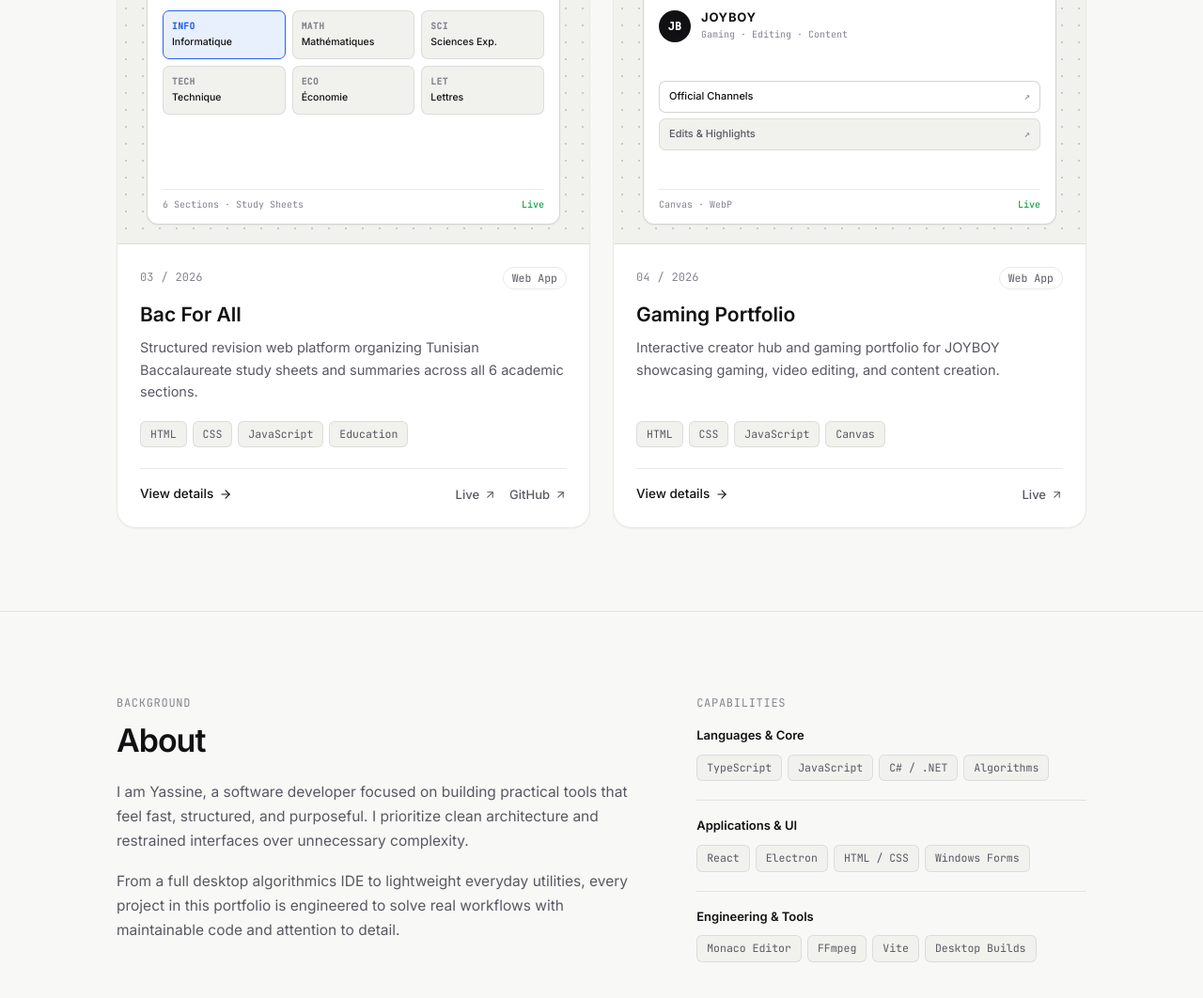
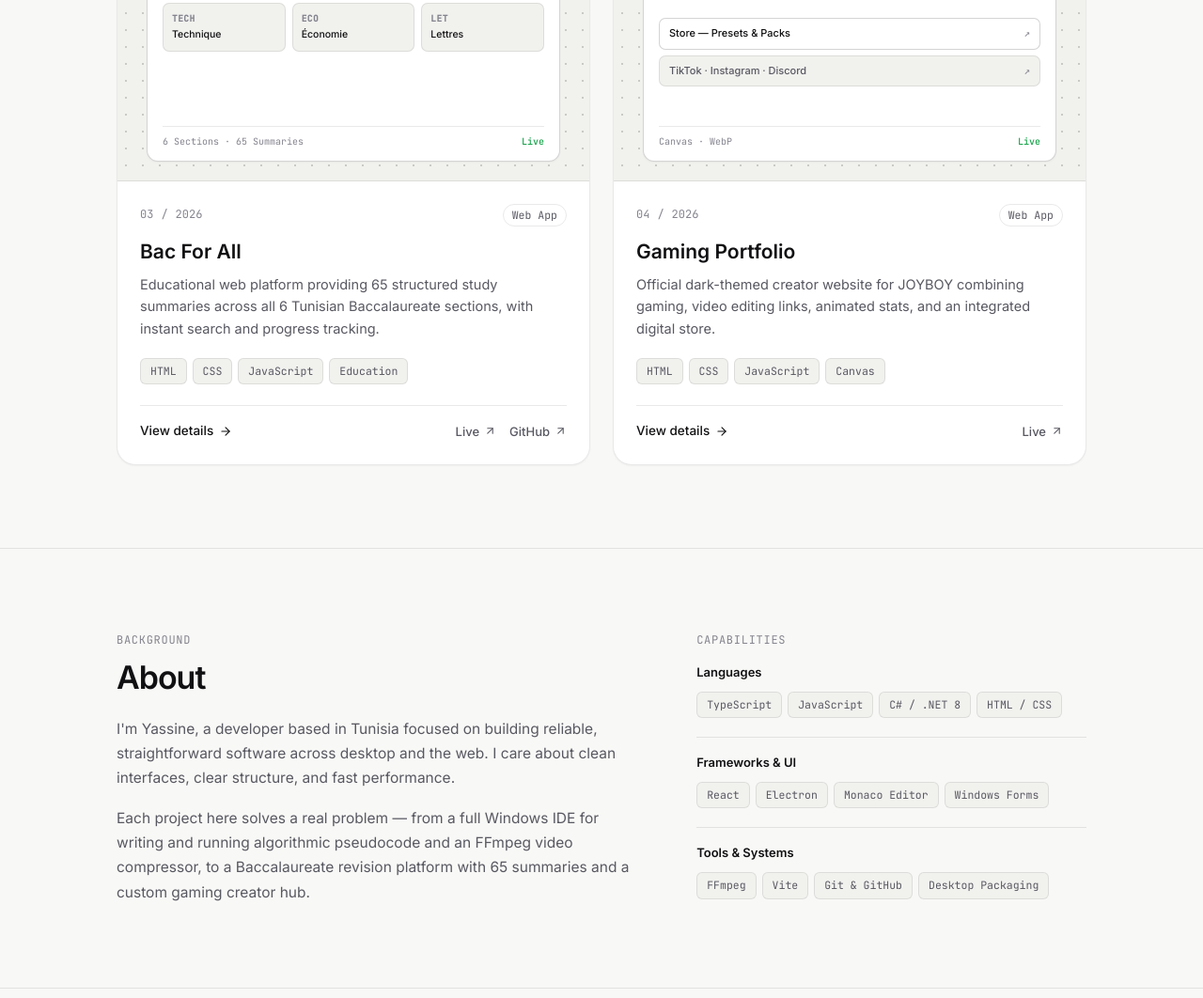
Before and after one commit to YassineM-Dev/Portfolio, a plain HTML site: page index.html in a window 1280 px wide. Shown: the part 1690-2752 px from the top of the page at 94% size. Drawn offline with Linux system fonts and the light colour scheme.

Commit message:
Refine portfolio copy for accuracy across all projects and profile

```diff
--- a/assets/css/styles.css
+++ b/assets/css/styles.css
@@ -378,7 +378,7 @@ textarea {
 
 .hero-title {
   margin: 0 0 22px;
-  max-width: 15ch;
+  max-width: 18ch;
   font-size: clamp(38px, 6vw, 64px);
   font-weight: 650;
   letter-spacing: -0.04em;
--- a/assets/js/app.js
+++ b/assets/js/app.js
@@ -277,7 +277,7 @@
             <div class="edu-stage">
               <div class="edu-grid">${gridMarkup}</div>
               <div class="edu-footer">
-                <span>6 Sections &middot; Study Sheets</span>
+                <span>6 Sections &middot; 65 Summaries</span>
                 <span class="edu-live-pill">Live</span>
               </div>
             </div>
@@ -304,11 +304,11 @@
               </div>
               <div class="gp-links">
                 <div class="gp-link-row">
-                  <span>Official Channels</span>
+                  <span>Store &mdash; Presets &amp; Packs</span>
                   <span class="gp-arrow mono">&nearr;</span>
                 </div>
                 <div class="gp-link-row is-subtle">
-                  <span>Edits &amp; Highlights</span>
+                  <span>TikTok &middot; Instagram &middot; Discord</span>
                   <span class="gp-arrow mono">&nearr;</span>
                 </div>
               </div>
--- a/assets/js/data.js
+++ b/assets/js/data.js
@@ -1,10 +1,8 @@
 /**
  * Portfolio Data Configuration — Yassine
  *
- * How to add a new project:
- * Copy one object inside the `projects` array below, increment its `index`,
- * update the fields, and save. The portfolio grid, counter, filters, and
- * detail modal update automatically.
+ * Add a new project by appending an object to the `projects` array.
+ * The grid, counter, category filters, and detail modal update automatically.
  */
 
 window.PORTFOLIO_DATA = {
@@ -17,20 +15,20 @@ window.PORTFOLIO_DATA = {
       fr: "Disponible pour des projets",
     },
     eyebrow: {
-      en: "Software Developer",
-      fr: "Développeur Logiciel",
+      en: "Software & Web Developer",
+      fr: "Développeur Logiciel & Web",
     },
     headline: {
-      en: "Designing and building focused software.",
-      fr: "Concevoir et développer des logiciels épurés.",
+      en: "Hi, I'm Yassine. I build practical software.",
+      fr: "Je suis Yassine. Je crée des logiciels utiles.",
     },
     subheadline: {
-      en: "I build modern desktop and web applications, developer environments, and lightweight utilities focused on clarity, structure, and performance.",
-      fr: "Je conçois des applications bureau et web modernes, des environnements de développement et des utilitaires rapides, centrés sur la clarté et la performance.",
+      en: "Software and web developer building Windows desktop tools, educational platforms, and clean web interfaces designed for real everyday use.",
+      fr: "Développeur logiciel et web concevant des outils bureau Windows, des plateformes éducatives et des sites rapides, pensés pour un usage concret.",
     },
     location: {
-      en: "Remote / Worldwide",
-      fr: "À distance / International",
+      en: "Tunisia",
+      fr: "Tunisie",
     },
     focus: {
       en: "Desktop & Web Apps",
@@ -38,12 +36,12 @@ window.PORTFOLIO_DATA = {
     },
     about: {
       en: [
-        "I am Yassine, a software developer focused on building practical tools that feel fast, structured, and purposeful. I prioritize clean architecture and restrained interfaces over unnecessary complexity.",
-        "From a full desktop algorithmics IDE to lightweight everyday utilities, every project in this portfolio is engineered to solve real workflows with maintainable code and attention to detail.",
+        "I'm Yassine, a developer based in Tunisia focused on building reliable, straightforward software across desktop and the web. I care about clean interfaces, clear structure, and fast performance.",
+        "Each project here solves a real problem — from a full Windows IDE for writing and running algorithmic pseudocode and an FFmpeg video compressor, to a Baccalaureate revision platform with 65 summaries and a custom gaming creator hub.",
       ],
       fr: [
-        "Je suis Yassine, développeur logiciel orienté vers la création d'outils pratiques, rapides et bien structurés. Je privilégie une architecture propre et des interfaces sobres plutôt que la complexité inutile.",
-        "D'un IDE bureau complet dédié à l'algorithmique aux utilitaires du quotidien, chaque projet présenté ici répond à un besoin concret avec rigueur et simplicité.",
+        "Je suis Yassine, développeur basé en Tunisie, spécialisé dans la création de logiciels bureau et d'applications web fiables et épurées. J'accorde une attention particulière à la clarté, à la structure et à la performance.",
+        "Chaque projet présenté répond à un besoin concret : un IDE Windows complet pour l'algorithmique, un utilitaire vidéo FFmpeg, une plateforme de révision du Bac avec 65 résumés et un site créateur gaming sur mesure.",
       ],
     },
     links: [
@@ -53,25 +51,24 @@ window.PORTFOLIO_DATA = {
 
   skills: [
     {
-      group: { en: "Languages & Core", fr: "Langages & Fondamentaux" },
-      items: ["TypeScript", "JavaScript", "C# / .NET", "Algorithms"],
+      group: { en: "Languages", fr: "Langages" },
+      items: ["TypeScript", "JavaScript", "C# / .NET 8", "HTML / CSS"],
     },
     {
-      group: { en: "Applications & UI", fr: "Applications & UI" },
-      items: ["React", "Electron", "HTML / CSS", "Windows Forms"],
+      group: { en: "Frameworks & UI", fr: "Frameworks & UI" },
+      items: ["React", "Electron", "Monaco Editor", "Windows Forms"],
     },
     {
-      group: { en: "Engineering & Tools", fr: "Ingénierie & Outils" },
-      items: ["Monaco Editor", "FFmpeg", "Vite", "Desktop Builds"],
+      group: { en: "Tools & Systems", fr: "Outils & Systèmes" },
+      items: ["FFmpeg", "Vite", "Git & GitHub", "Desktop Packaging"],
     },
   ],
 
   /**
    * Projects List
-   * Optional fields:
-   * - image: path to a screenshot (e.g. "./assets/algostudio.png"). Leave "" to use the built-in minimal preview.
-   * - liveUrl: URL to the live demo. Leave "" if not deployed yet.
-   * - repoUrl: URL to the source code repository. Leave "" if private.
+   * - image: optional screenshot path (leave "" to use the custom preview).
+   * - liveUrl: optional live site URL.
+   * - repoUrl: optional GitHub repository URL.
    */
   projects: [
     {
@@ -89,23 +86,23 @@ window.PORTFOLIO_DATA = {
         fr: "Actif",
       },
       summary: {
-        en: "Dedicated Windows desktop IDE for writing, running, and debugging algorithmic pseudocode with automatic TDO and execution trace.",
-        fr: "IDE bureau Windows dédié à l'écriture, l'exécution et le débogage d'algorithmes en pseudocode avec TDO et trace automatiques.",
+        en: "Windows desktop IDE for writing and executing algorithmic pseudocode with automatic TDO, execution trace, and built-in Bac Informatique resources.",
+        fr: "IDE bureau Windows pour écrire et exécuter des algorithmes en pseudocode avec TDO automatique, trace d'exécution et ressources Bac Informatique intégrées.",
       },
       description: {
-        en: "AlgoStudio is a dedicated desktop IDE built for writing and executing structured algorithmic pseudocode. Powered by Monaco Editor, React, and Electron, it runs algorithms in real time, automatically generates variable declaration tables (TDO) and execution traces, and integrates a built-in reference guide, 27 standard modules, and auto-updating Windows releases.",
-        fr: "AlgoStudio est un IDE bureau Windows conçu pour écrire et exécuter des algorithmes en pseudocode selon la convention officielle. Basé sur Monaco Editor, React et Electron, il exécute le code en temps réel, génère automatiquement le TDO et la trace d'exécution, et intègre un guide complet, 27 modules standards ainsi que des mises à jour automatiques.",
+        en: "AlgoStudio is a Windows desktop IDE built for algorithmics and Tunisian Bac Informatique students. Powered by Monaco Editor, React, and Electron, it runs pseudocode in real time, automatically generates variable tables (TDO) and execution traces, and bundles a 12-chapter algorithmics guide, 27 standard modules, and a 2008–2026 past exams archive with auto-updating Windows releases.",
+        fr: "AlgoStudio est un IDE bureau Windows conçu pour l'algorithmique et les élèves du Bac Informatique Tunisien. Basé sur Monaco Editor, React et Electron, il exécute le pseudocode en temps réel, génère automatiquement le TDO et la trace d'exécution, et intègre un guide de 12 chapitres, 27 modules standards ainsi que les sujets du Bac (2008–2026) avec mises à jour automatiques.",
       },
       highlights: {
         en: [
-          "Real-time pseudocode interpreter with automatic TDO and step-by-step trace output",
-          "Multi-tab Monaco editor supporting algorithmic symbols (← ≠ ≤ ≥), smart completion, and Light/Dark themes",
-          "Packaged as Windows Setup (auto-update) and Portable executables with automated tests",
+          "Real-time Tunisian-convention pseudocode execution with automatic TDO and execution trace",
+          "Multi-tab Monaco editor with algorithmic symbols (← ≠ ≤ ≥), autocomplete toggle, and Light/Dark themes",
+          "Includes a 12-chapter guide, 27 ready-to-run modules, 2008–2026 Bac exams archive, and Setup/Portable Windows builds",
         ],
         fr: [
-          "Interpréteur pseudocode en temps réel avec génération automatique du TDO et de la trace d'exécution",
+          "Exécution en temps réel du pseudocode (convention tunisienne) avec TDO et trace automatiques",
           "Éditeur Monaco multi-onglets avec symboles algorithmiques (← ≠ ≤ ≥), complétion et mode clair/sombre",
-          "Distribué en installateur Windows (auto-update) et version portable avec tests automatisés",
+          "Intègre un guide de 12 chapitres, 27 modules standards, les sujets du Bac (2008–2026) et des builds Windows Setup/Portable",
         ],
       },
       stack: ["TypeScript", "React", "Electron", "Monaco Editor"],
@@ -129,26 +126,26 @@ window.PORTFOLIO_DATA = {
         fr: "Actif",
       },
       summary: {
-        en: "Windows desktop utility for high-quality FFmpeg video compression (CRF) and instant 60 / 120 FPS timestamp patching.",
-        fr: "Utilitaire bureau Windows pour la compression vidéo FFmpeg haute qualité (CRF) et le patch instantané 60 / 120 FPS.",
+        en: "Windows desktop utility powered by FFmpeg for high-quality CRF video compression and instant 60 / 120 FPS TikTok timestamp patching.",
+        fr: "Utilitaire bureau Windows propulsé par FFmpeg pour la compression vidéo CRF haute qualité et le patch instantané 60 / 120 FPS pour TikTok.",
       },
       description: {
-        en: "Compresseur App is a self-contained C# / .NET 8 Windows desktop application powered by FFmpeg. Built with a custom frosted-glass drag-and-drop interface, it combines high-efficiency libx264 CRF video compression with lossless 60/120 FPS stream-copy timestamp patching, bundled FFmpeg auto-extraction, and live Discord Rich Presence status.",
-        fr: "Compresseur App est une application bureau Windows autonome en C# / .NET 8 propulsée par FFmpeg. Dotée d'une interface moderne en verre dépoli avec glisser-déposer, elle réunit compression vidéo libx264 (CRF), patch instantané 60/120 FPS sans ré-encodage, extraction automatique de FFmpeg et statut Discord Rich Presence en direct.",
+        en: "Compresseur App is a self-contained C# / .NET 8 Windows desktop application built with a custom frosted-glass drag-and-drop interface. It combines libx264 CRF video compression (with Lanczos scaling and motion interpolation) with lossless 60/120 FPS stream-copy timestamp patching, bundled FFmpeg auto-extraction, and live Discord Rich Presence status.",
+        fr: "Compresseur App est une application bureau Windows autonome en C# / .NET 8 dotée d'une interface en verre dépoli avec glisser-déposer. Elle réunit la compression vidéo libx264 (CRF, mise à l'échelle Lanczos et interpolation de mouvement) et le patch instantané 60/120 FPS sans ré-encodage, avec FFmpeg intégré et statut Discord Rich Presence en direct.",
       },
       highlights: {
         en: [
-          "High-quality libx264 video compression with selectable CRF presets (16–26) and Lanczos scaling",
+          "High-quality libx264 compression with selectable CRF levels (16–26), Lanczos scaling, and motion interpolation",
           "Instant 60 / 120 FPS timestamp patching via stream-copy without re-encoding",
-          "Self-contained .NET 8 single-file executable with bundled FFmpeg and Discord Rich Presence",
+          "Standalone .NET 8 executable with bundled FFmpeg auto-extraction and live Discord Rich Presence",
         ],
         fr: [
-          "Compression vidéo libx264 haute qualité avec niveaux CRF configurables (16–26) et mise à l'échelle Lanczos",
+          "Compression vidéo libx264 haute qualité avec niveaux CRF (16–26), mise à l'échelle Lanczos et interpolation",
           "Patch instantané des timestamps 60 / 120 FPS en copie directe sans ré-encodage",
-          "Exécutable autonome .NET 8 intégrant FFmpeg et l'affichage de statut Discord Rich Presence",
+          "Exécutable autonome .NET 8 avec extraction automatique de FFmpeg et statut Discord Rich Presence",
         ],
       },
-      stack: ["C#", ".NET 8", "FFmpeg", "Windows Desktop"],
+      stack: ["C#", ".NET 8", "FFmpeg", "Windows Forms"],
       visualType: "compresseur",
       image: "",
       liveUrl: "",
@@ -169,23 +166,23 @@ window.PORTFOLIO_DATA = {
         fr: "En ligne",
       },
       summary: {
-        en: "Structured revision web platform organizing Tunisian Baccalaureate study sheets and summaries across all 6 academic sections.",
-        fr: "Plateforme web éducative regroupant les fiches de révision et résumés du Baccalauréat Tunisien pour les 6 sections.",
+        en: "Educational web platform providing 65 structured study summaries across all 6 Tunisian Baccalaureate sections, with instant search and progress tracking.",
+        fr: "Plateforme web éducative regroupant 65 résumés structurés pour les 6 sections du Baccalauréat Tunisien, avec recherche rapide et suivi de révision.",
       },
       description: {
-        en: "Bac For All is a fast, distraction-free educational website built to help Baccalaureate students review efficiently. Students choose their academic track (Computer Science, Mathematics, Experimental Sciences, Technical, Economics & Management, or Literature) to access structured subject summaries with responsive Light and Dark reading modes.",
-        fr: "Bac For All est un site éducatif rapide et épuré conçu pour aider les élèves du Baccalauréat Tunisien à réviser efficacement. Chaque élève choisit sa section (Informatique, Mathématiques, Sciences Expérimentales, Techniques, Économie & Gestion ou Lettres) pour accéder aux fiches organisées par matière avec mode clair et sombre.",
+        en: "Bac For All is a fast, distraction-free revision website designed for Tunisian Baccalaureate students. Users pick their section (Computer Science, Mathematics, Experimental Sciences, Technical, Economics & Management, or Literature) to browse 65 organized summaries, search by subject or chapter, track their revision progress, and switch between Light and Dark reading modes.",
+        fr: "Bac For All est un site de révision rapide et clair conçu pour les élèves du Baccalauréat Tunisien. Chaque élève choisit sa section (Informatique, Mathématiques, Sciences Expérimentales, Techniques, Économie & Gestion ou Lettres) pour consulter 65 résumés complets, rechercher par matière ou chapitre, suivre sa progression et basculer entre mode clair et sombre.",
       },
       highlights: {
         en: [
-          "Covers all 6 Tunisian Baccalaureate sections with structured subject cheat sheets",
-          "Clean section-picker workflow built for fast revision on desktop and mobile",
-          "Lightweight static architecture with persistent Light and Dark reading modes",
+          "65 complete summaries organized across all 6 Tunisian Baccalaureate sections",
+          "Built-in subject and chapter search paired with local revision progress tracking",
+          "Fast static architecture with responsive layout and persistent Light/Dark reading modes",
         ],
         fr: [
-          "Couvre les 6 sections du Baccalauréat Tunisien avec des fiches structurées par matière",
-          "Navigation rapide par choix de section adaptée aux écrans PC et mobile",
-          "Architecture web légère avec mode lecture clair et sombre persistant",
+          "65 résumés complets organisés pour les 6 sections du Baccalauréat Tunisien",
+          "Recherche instantanée par matière ou chapitre et barre de progression locale",
+          "Site statique léger, responsive sur PC et mobile, avec mode clair/sombre persistant",
         ],
       },
       stack: ["HTML", "CSS", "JavaScript", "Education"],
@@ -209,23 +206,23 @@ window.PORTFOLIO_DATA = {
         fr: "En ligne",
       },
       summary: {
-        en: "Interactive creator hub and gaming portfolio for JOYBOY showcasing gaming, video editing, and content creation.",
-        fr: "Portfolio gaming interactif et hub créateur pour JOYBOY réunissant gaming, montage vidéo et création de contenu.",
+        en: "Official dark-themed creator website for JOYBOY combining gaming, video editing links, animated stats, and an integrated digital store.",
+        fr: "Site vitrine sombre officiel pour JOYBOY réunissant gaming, montage vidéo, statistiques animées et boutique numérique intégrée.",
       },
       description: {
-        en: "A custom dark-themed creator portfolio built for JOYBOY's gaming and video editing brand. Features an animated preloader, HTML5 Canvas particle background, stylized display typography, preloaded WebP media assets, and a centralized social links hub.",
-        fr: "Un portfolio créateur au thème sombre conçu pour l'univers gaming et montage vidéo de JOYBOY. Il combine un écran de chargement animé, un arrière-plan de particules en Canvas HTML5, une typographie stylisée, des médias WebP optimisés et un hub de liens centralisé.",
+        en: "A custom creator website built for JOYBOY's gaming and video editing presence. Features an animated loading screen, interactive HTML5 Canvas particles, live social counter animations (TikTok, Instagram, Discord), an integrated store section for editing presets and packs, optional ambient audio controls, and preloaded WebP media.",
+        fr: "Un site créateur sur mesure conçu pour l'univers gaming et montage vidéo de JOYBOY. Il comprend un écran de chargement animé, un arrière-plan en Canvas HTML5, des compteurs de statistiques sociaux (TikTok, Instagram, Discord), une boutique intégrée pour presets et packs, un lecteur audio optionnel et des médias WebP préchargés.",
       },
       highlights: {
         en: [
-          "Interactive HTML5 Canvas particle background, animated preloader, and scroll-reveal motion",
-          "Performance-focused static build with preloaded WebP assets and clean metadata",
-          "Centralized creator hub dedicated to gaming, video editing, and content creation",
+          "Animated preloader, HTML5 Canvas background, glitch display heading, and scroll-reveal cards",
+          "Integrated Store section for presets & packs alongside animated TikTok, Instagram, and Discord counters",
+          "Performance-tuned static build using preloaded WebP assets and clean security headers",
         ],
         fr: [
-          "Arrière-plan de particules en Canvas HTML5, préchargement animé et animations au défilement",
-          "Site statique optimisé avec médias WebP préchargés et métadonnées soignées",
-          "Hub créateur centralisé dédié au gaming, au montage vidéo et à la création de contenu",
+          "Écran de chargement animé, arrière-plan Canvas HTML5, titre stylisé et cartes animées au défilement",
+          "Section Boutique dédiée aux presets et packs avec compteurs animés TikTok, Instagram et Discord",
+          "Site statique optimisé avec médias WebP préchargés et en-têtes de sécurité propres",
         ],
       },
       stack: ["HTML", "CSS", "JavaScript", "Canvas"],
```
Also changed, not shown: index.html (+4 -4 lines), 1 other file.
